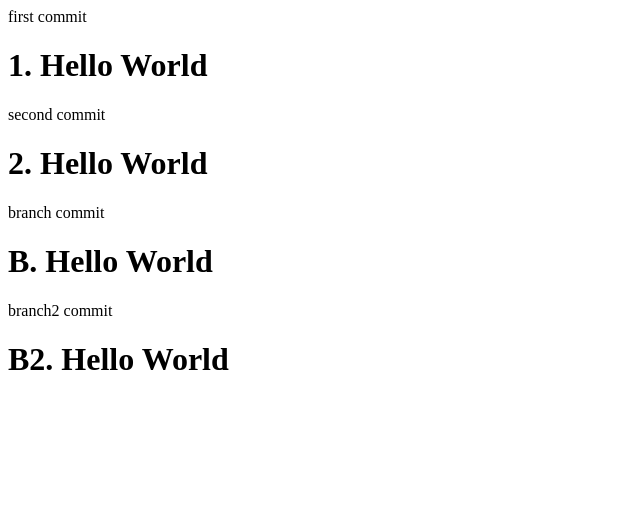
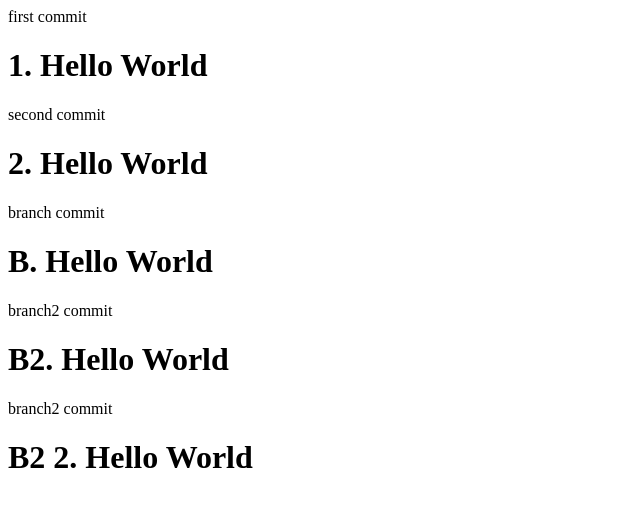
Before and after one commit to hwangYunha/openSW, a plain HTML site: page index.html in a window 1280 px wide. Shown: the whole page, without its empty margins (0-640 px from the left). Drawn offline with Linux system fonts and the light colour scheme.

Commit message:
branch2 2 commit

```diff
--- a/index.html
+++ b/index.html
@@ -15,5 +15,8 @@
 
         branch2 commit
         <h1>B2. Hello World</h1>
+
+        branch2 commit
+        <h1>B2 2. Hello World</h1>
     </body>
 </html>
```
